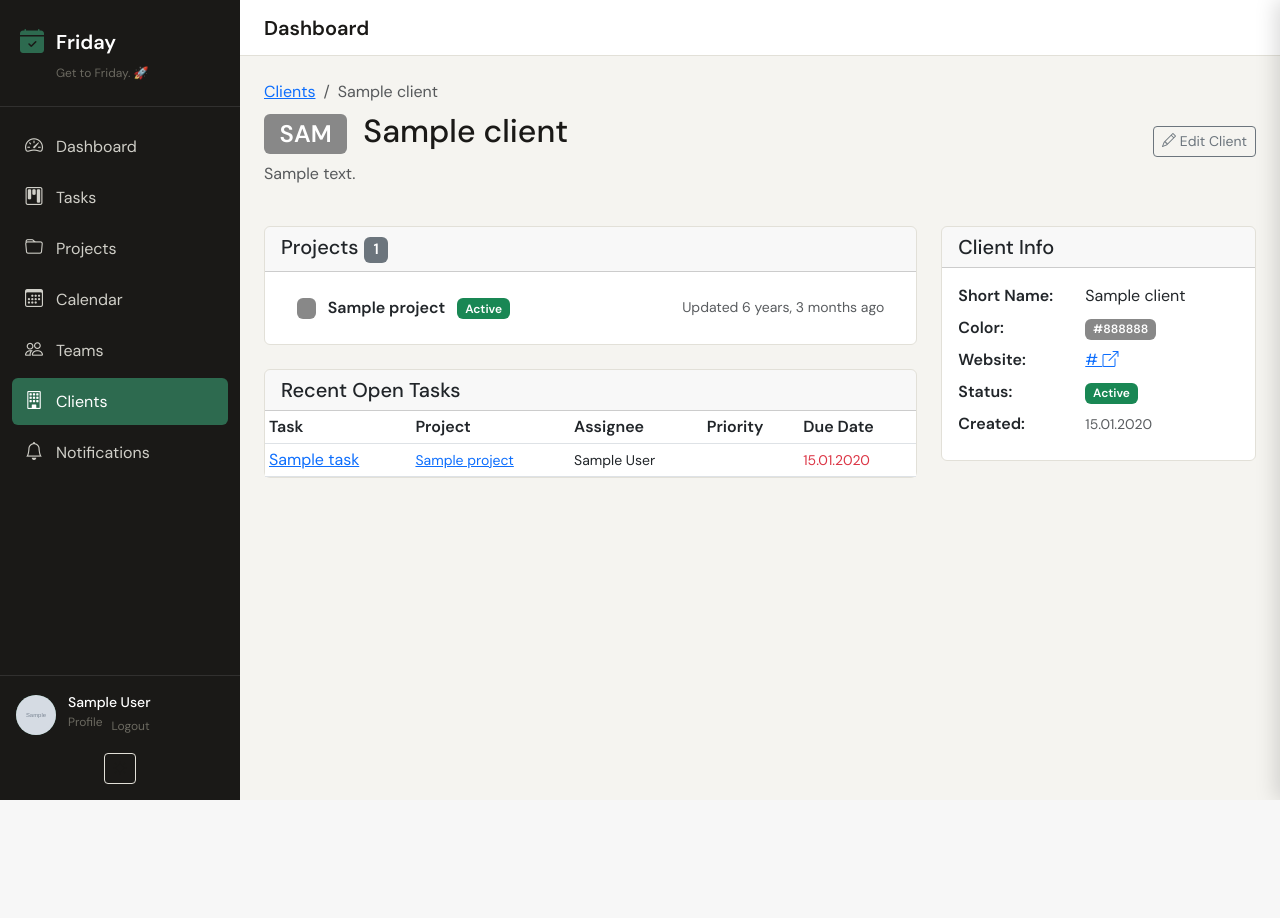
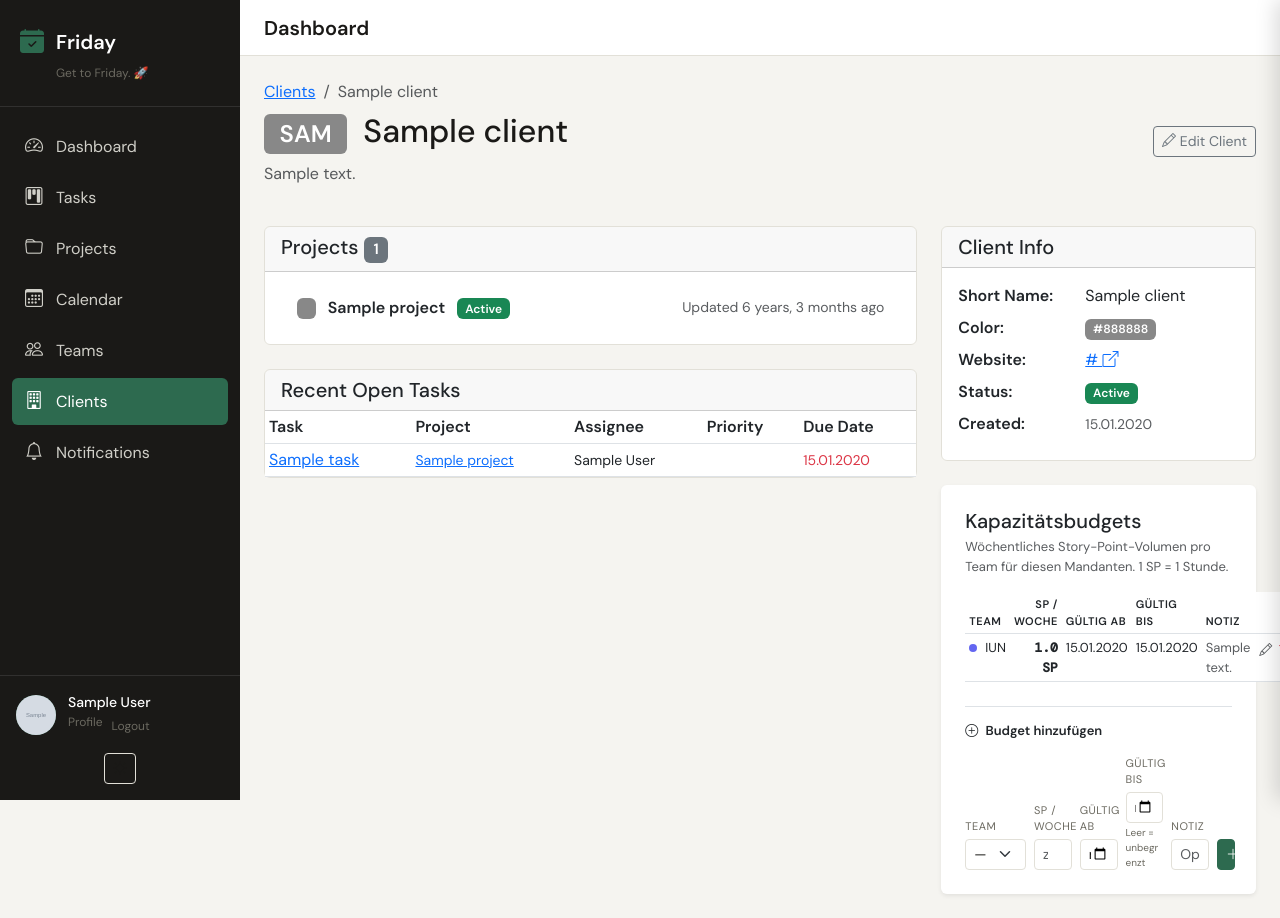
Before and after one commit to gdsanger/Friday, a Django app: a page that uses templates/clients/detail.html in a window 1280 px wide. Before the commit the page ends 800 px from the top, so only its background shows below. Run offline with Django 5.2, Linux system fonts and the light colour scheme; a user stored in the database is signed in; data comes from the database, SQL or seed files in the repository; tables that the repository leaves empty hold one stand-in row (values such as "Sample post"); grey boxes marked "Sample" are stand-in pictures; data that the repository does not hold is empty; parts of the project's set-up code (start-up, migrations or seed data) failed here and were passed over; some libraries are stand-ins or nearby versions.

Commit message:
Add capacity budget CRUD views and templates
- Add budget URL routes (list, add, edit, delete)
- Implement BudgetListView, BudgetAddView, BudgetEditView, BudgetDeleteView
- Create budget_table.html and budget_edit_row.html partials
- Update client detail template with budget section (staff only)
- Add HTMX support for inline editing and dynamic updates

Agent-Logs-Url: https://github.com/gdsanger/Friday/sessions/5c18c25f-f196-4858-937a-1366dfddd01c

Co-authored-by: gdsanger <59723667+gdsanger@users.noreply.github.com>

```diff
--- a/apps/core/urls.py
+++ b/apps/core/urls.py
@@ -11,4 +11,13 @@ urlpatterns = [
     path('clients/create/', views.ClientCreateView.as_view(), name='client-create'),
     path('clients/<slug:slug>/', views.ClientDetailView.as_view(), name='client-detail'),
     path('clients/<slug:slug>/edit/', views.ClientEditView.as_view(), name='client-edit'),
+    # Capacity Budget URLs
+    path('clients/<slug:slug>/budgets/',
+         views.BudgetListView.as_view(), name='budget-list'),
+    path('clients/<slug:slug>/budgets/add/',
+         views.BudgetAddView.as_view(), name='budget-add'),
+    path('clients/<slug:slug>/budgets/<int:pk>/edit/',
+         views.BudgetEditView.as_view(), name='budget-edit'),
+    path('clients/<slug:slug>/budgets/<int:pk>/delete/',
+         views.BudgetDeleteView.as_view(), name='budget-delete'),
 ]
--- a/apps/core/views.py
+++ b/apps/core/views.py
@@ -11,7 +11,8 @@ from django.utils.text import slugify
 from django.views import View
 from django.views.generic import ListView, DetailView, UpdateView
 
-from .models import Client
+from .models import Client, CapacityBudget
+from apps.teams.models import Team
 
 
 class StaffRequiredMixin(LoginRequiredMixin):
@@ -99,3 +100,135 @@ class ClientEditView(StaffRequiredMixin, UpdateView):
 
     def get_success_url(self):
         return reverse('core:client-detail', kwargs={'slug': self.object.slug})
+
+
+class BudgetListView(StaffRequiredMixin, View):
+    """
+    HTMX — gibt die aktuelle Budget-Tabelle zurück.
+    Wird nach Add/Edit/Delete aufgerufen um die Tabelle zu aktualisieren.
+    """
+    def get(self, request, slug):
+        client = get_object_or_404(Client, slug=slug)
+        budgets = CapacityBudget.objects.filter(
+            client=client
+        ).select_related('team').order_by('team__name', '-valid_from')
+
+        teams_without_budget = Team.objects.filter(
+            is_active=True
+        ).exclude(
+            capacity_budgets__client=client,
+            capacity_budgets__valid_until__isnull=True,
+        ).order_by('name')
+
+        return render(request, 'clients/partials/budget_table.html', {
+            'client':               client,
+            'budgets':              budgets,
+            'teams_without_budget': teams_without_budget,
+            'all_teams':            Team.objects.filter(is_active=True).order_by('name'),
+        })
+
+
+class BudgetAddView(StaffRequiredMixin, View):
+    """
+    HTMX — neues Budget hinzufügen.
+    POST: team_id, weekly_sp_budget, valid_from, valid_until (optional), notes
+    Gibt aktualisierte Budget-Tabelle zurück.
+    """
+    def post(self, request, slug):
+        client      = get_object_or_404(Client, slug=slug)
+        team_id     = request.POST.get('team_id')
+        sp_budget   = request.POST.get('weekly_sp_budget', '').strip()
+        valid_from  = request.POST.get('valid_from', '').strip()
+        valid_until = request.POST.get('valid_until', '').strip() or None
+        notes       = request.POST.get('notes', '').strip()
+
+        errors = []
+        if not team_id:
+            errors.append('Team ist erforderlich.')
+        if not sp_budget:
+            errors.append('Story Points pro Woche ist erforderlich.')
+        if not valid_from:
+            errors.append('Gültig ab ist erforderlich.')
+
+        if errors:
+            return render(request, 'clients/partials/budget_form.html', {
+                'client': client,
+                'errors': errors,
+                'post':   request.POST,
+                'all_teams': Team.objects.filter(is_active=True).order_by('name'),
+            })
+
+        CapacityBudget.objects.create(
+            client          = client,
+            team_id         = team_id,
+            weekly_sp_budget= sp_budget,
+            valid_from      = valid_from,
+            valid_until     = valid_until or None,
+            notes           = notes,
+            created_by      = request.user,
+        )
+
+        # Tabelle neu rendern
+        return self._budget_table(request, client)
+
+    def _budget_table(self, request, client):
+        budgets = CapacityBudget.objects.filter(
+            client=client
+        ).select_related('team').order_by('team__name', '-valid_from')
+        return render(request, 'clients/partials/budget_table.html', {
+            'client':    client,
+            'budgets':   budgets,
+            'all_teams': Team.objects.filter(is_active=True).order_by('name'),
+        })
+
+
+class BudgetEditView(StaffRequiredMixin, View):
+    """
+    GET  → gibt Edit-Formular für ein Budget zurück (HTMX inline)
+    POST → speichert Änderungen, gibt aktualisierte Tabelle zurück
+    """
+    def get(self, request, slug, pk):
+        client = get_object_or_404(Client, slug=slug)
+        budget = get_object_or_404(CapacityBudget, pk=pk, client=client)
+        return render(request, 'clients/partials/budget_edit_row.html', {
+            'client': client,
+            'budget': budget,
+            'all_teams': Team.objects.filter(is_active=True).order_by('name'),
+        })
+
+    def post(self, request, slug, pk):
+        client = get_object_or_404(Client, slug=slug)
+        budget = get_object_or_404(CapacityBudget, pk=pk, client=client)
+
+        budget.team_id          = request.POST.get('team_id', budget.team_id)
+        budget.weekly_sp_budget = request.POST.get('weekly_sp_budget', budget.weekly_sp_budget)
+        budget.valid_from       = request.POST.get('valid_from', budget.valid_from)
+        budget.valid_until      = request.POST.get('valid_until') or None
+        budget.notes            = request.POST.get('notes', budget.notes)
+        budget.save()
+
+        budgets = CapacityBudget.objects.filter(
+            client=client
+        ).select_related('team').order_by('team__name', '-valid_from')
+        return render(request, 'clients/partials/budget_table.html', {
+            'client':    client,
+            'budgets':   budgets,
+            'all_teams': Team.objects.filter(is_active=True).order_by('name'),
+        })
+
+
+class BudgetDeleteView(StaffRequiredMixin, View):
+    """HTMX — Budget löschen, gibt aktualisierte Tabelle zurück."""
+    def post(self, request, slug, pk):
+        client = get_object_or_404(Client, slug=slug)
+        budget = get_object_or_404(CapacityBudget, pk=pk, client=client)
+        budget.delete()
+
+        budgets = CapacityBudget.objects.filter(
+            client=client
+        ).select_related('team').order_by('team__name', '-valid_from')
+        return render(request, 'clients/partials/budget_table.html', {
+            'client':    client,
+            'budgets':   budgets,
+            'all_teams': Team.objects.filter(is_active=True).order_by('name'),
+        })
--- a/templates/clients/detail.html
+++ b/templates/clients/detail.html
@@ -184,6 +184,27 @@
                 </dl>
             </div>
         </div>
+
+        <!-- Capacity Budgets (Staff Only) -->
+        {% if request.user.is_staff %}
+        <div class="card border-0 shadow-sm mt-4">
+          <div class="card-body p-4">
+            <h5 class="mb-1">Kapazitätsbudgets</h5>
+            <p class="text-muted mb-3" style="font-size:13px;">
+              Wöchentliches Story-Point-Volumen pro Team für diesen Mandanten.
+              1 SP = 1 Stunde.
+            </p>
+
+            <div id="budget-section"
+                 hx-get="{% url 'core:budget-list' client.slug %}"
+                 hx-trigger="load"
+                 hx-target="this"
+                 hx-swap="innerHTML">
+              <div class="widget-skeleton" style="height:120px;"></div>
+            </div>
+          </div>
+        </div>
+        {% endif %}
     </div>
 </div>
 {% endblock %}
--- /dev/null
+++ b/templates/clients/partials/budget_table.html
@@ -0,0 +1,137 @@
+{% load static %}
+<div id="budget-section">
+
+  <!-- Bestehende Budgets -->
+  {% if budgets %}
+  <table class="table table-sm mb-4" style="font-size:13px;">
+    <thead>
+      <tr style="color:var(--friday-text-muted); font-size:11px;
+                 text-transform:uppercase; letter-spacing:.5px;">
+        <th>Team</th>
+        <th class="text-end">SP / Woche</th>
+        <th>Gültig ab</th>
+        <th>Gültig bis</th>
+        <th>Notiz</th>
+        <th></th>
+      </tr>
+    </thead>
+    <tbody>
+      {% for budget in budgets %}
+      <tr id="budget-row-{{ budget.pk }}">
+        <td>
+          <span class="d-flex align-items-center gap-2">
+            <span class="rounded-circle"
+                  style="width:8px; height:8px; flex-shrink:0;
+                         background:{{ budget.team.color }};
+                         display:inline-block;"></span>
+            {{ budget.team.name }}
+          </span>
+        </td>
+        <td class="text-end fw-semibold" style="font-family:var(--font-mono);">
+          {{ budget.weekly_sp_budget }} SP
+        </td>
+        <td>{{ budget.valid_from|date:"d.m.Y" }}</td>
+        <td>
+          {% if budget.valid_until %}
+            {{ budget.valid_until|date:"d.m.Y" }}
+          {% else %}
+            <span class="text-muted">—</span>
+          {% endif %}
+        </td>
+        <td class="text-muted">{{ budget.notes|truncatechars:40 }}</td>
+        <td class="text-end">
+          <div class="d-flex gap-1 justify-content-end">
+            <!-- Edit -->
+            <button hx-get="{% url 'core:budget-edit' client.slug budget.pk %}"
+                    hx-target="#budget-row-{{ budget.pk }}"
+                    hx-swap="outerHTML"
+                    class="btn btn-link btn-sm p-0 text-muted">
+              <i class="bi bi-pencil" style="font-size:13px;"></i>
+            </button>
+            <!-- Delete -->
+            <button hx-post="{% url 'core:budget-delete' client.slug budget.pk %}"
+                    hx-target="#budget-section"
+                    hx-swap="outerHTML"
+                    hx-confirm="Budget für {{ budget.team.name }} löschen?"
+                    class="btn btn-link btn-sm p-0 text-danger">
+              <i class="bi bi-trash3" style="font-size:13px;"></i>
+            </button>
+          </div>
+        </td>
+      </tr>
+      {% endfor %}
+    </tbody>
+  </table>
+  {% else %}
+  <p class="text-muted fst-italic mb-4" style="font-size:13px;">
+    Noch keine Budgets definiert.
+  </p>
+  {% endif %}
+
+  <!-- Neues Budget hinzufügen -->
+  <div class="border-top pt-3">
+    <h6 class="mb-3" style="font-size:13px; font-weight:600;">
+      <i class="bi bi-plus-circle me-1"></i> Budget hinzufügen
+    </h6>
+    <form hx-post="{% url 'core:budget-add' client.slug %}"
+          hx-target="#budget-section"
+          hx-swap="outerHTML">
+      {% csrf_token %}
+      <div class="row g-2 align-items-end">
+
+        <div class="col-md-3">
+          <label class="form-label mb-1" style="font-size:11px; text-transform:uppercase;
+                 letter-spacing:.5px; color:var(--friday-text-muted);">Team</label>
+          <select name="team_id" class="form-select form-select-sm" required>
+            <option value="">— Team wählen —</option>
+            {% for team in all_teams %}
+            <option value="{{ team.pk }}">{{ team.name }}</option>
+            {% endfor %}
+          </select>
+        </div>
+
+        <div class="col-md-2">
+          <label class="form-label mb-1" style="font-size:11px; text-transform:uppercase;
+                 letter-spacing:.5px; color:var(--friday-text-muted);">SP / Woche</label>
+          <input type="number" name="weekly_sp_budget"
+                 min="1" max="200" step="0.5"
+                 class="form-control form-control-sm"
+                 placeholder="z.B. 20" required>
+        </div>
+
+        <div class="col-md-2">
+          <label class="form-label mb-1" style="font-size:11px; text-transform:uppercase;
+                 letter-spacing:.5px; color:var(--friday-text-muted);">Gültig ab</label>
+          <input type="date" name="valid_from"
+                 class="form-control form-control-sm" required>
+        </div>
+
+        <div class="col-md-2">
+          <label class="form-label mb-1" style="font-size:11px; text-transform:uppercase;
+                 letter-spacing:.5px; color:var(--friday-text-muted);">Gültig bis</label>
+          <input type="date" name="valid_until"
+                 class="form-control form-control-sm">
+          <div style="font-size:10px; color:var(--friday-text-muted); margin-top:2px;">
+            Leer = unbegrenzt
+          </div>
+        </div>
+
+        <div class="col-md-2">
+          <label class="form-label mb-1" style="font-size:11px; text-transform:uppercase;
+                 letter-spacing:.5px; color:var(--friday-text-muted);">Notiz</label>
+          <input type="text" name="notes"
+                 class="form-control form-control-sm"
+                 placeholder="Optional">
+        </div>
+
+        <div class="col-md-1">
+          <button type="submit" class="btn btn-primary btn-sm w-100">
+            <i class="bi bi-plus-lg"></i>
+          </button>
+        </div>
+
+      </div>
+    </form>
+  </div>
+
+</div>
```
Also changed, not shown: templates/clients/partials/budget_edit_row.html (added, +65 -0 lines).
